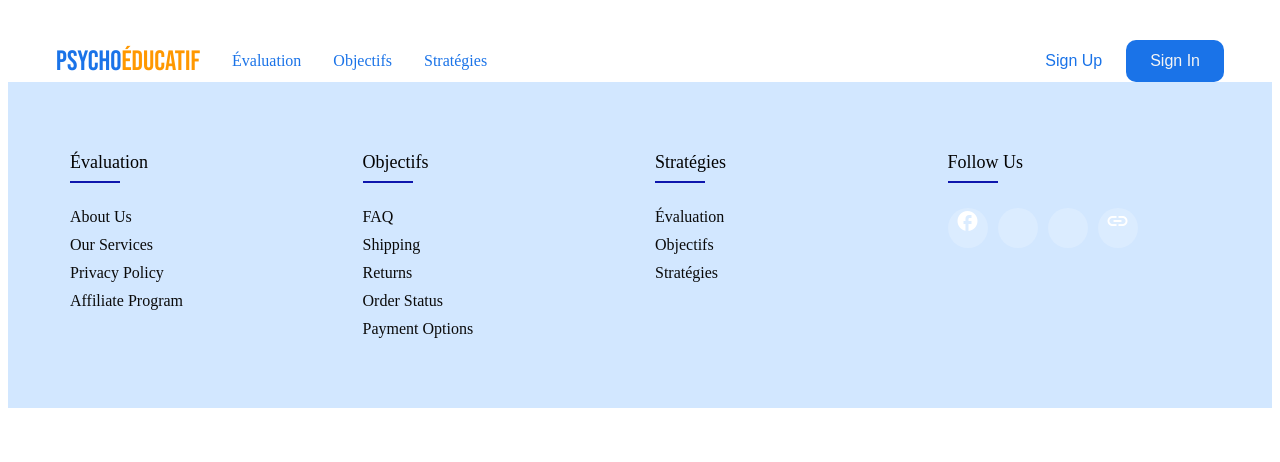
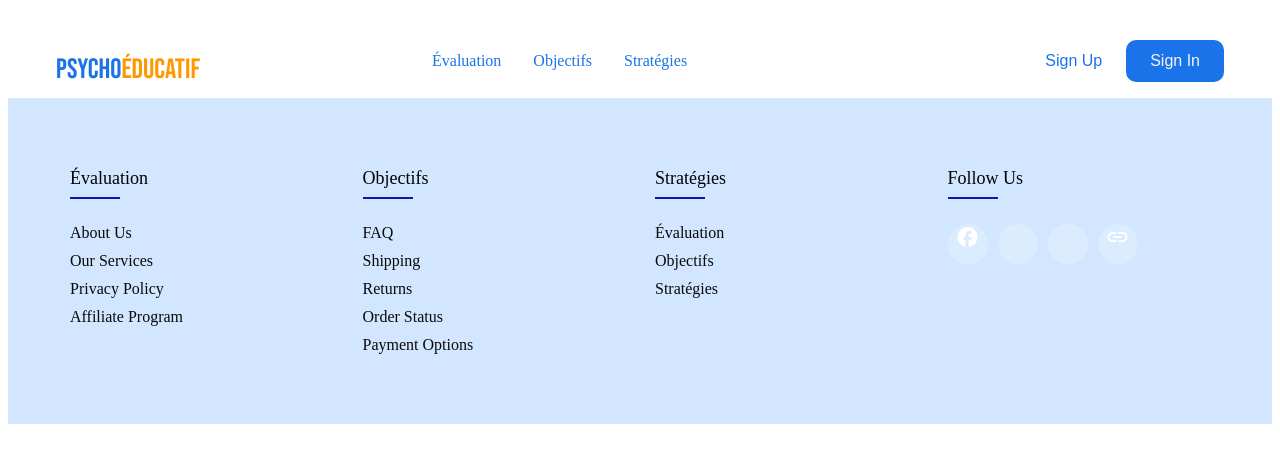
Before and after one commit to ahmed-bs/PsychoEducatif, an Angular app: page / in a window 1280 px wide. Shown: the top 462 px of the page. Built offline with nearby package versions, Linux system fonts and the light colour scheme.

Commit message:
some update css header

```diff
--- a/src/app/features/Client/dashboardClient/dashboardClient.component.css
+++ b/src/app/features/Client/dashboardClient/dashboardClient.component.css
@@ -1,18 +1,6 @@
 @import url("https://fonts.googleapis.com/css2?family=Bebas+Neue&family=Poppins:ital,wght@0,100;0,200;0,300;0,400;0,500;0,600;0,700;0,800;0,900;1,100;1,200;1,300;1,400;1,500;1,600;1,700;1,800;1,900&display=swap");
 
-:root {
-  --primary-color: #ff833e;
-  --primary-color-dark: #db6f35;
-  --text-dark: #333333;
-  --text-light: #767268;
-  --white: #ffffff;
-  --max-width: 1200px;
-  --header-font: "Bebas Neue", sans-serif;
-}
-
 * {
-  padding: 0;
-  margin: 0;
   box-sizing: border-box;
 }
 
@@ -43,6 +31,7 @@ body {
 .header__image {
   position: relative;
   isolation: isolate;
+  margin-top: 55px;
 }
 
 .header__image::before {
@@ -54,7 +43,6 @@ body {
   top: 50%;
   left: 50%;
   transform: translate(-50%, -50%);
-
   background-size: cover;
   background-position: center center;
   background-repeat: no-repeat;
@@ -64,6 +52,7 @@ body {
 }
 
 .header__image img {
+
   max-width: 250px;
   margin-inline: auto;
 }
@@ -92,7 +81,7 @@ body {
 
 .header__image__card-1 {
   top: 25%;
-  left: 0;
+  left: 50px;
   transform: translate(-50%, -50%);
 }
 
--- a/src/app/shared/header/header.component.css
+++ b/src/app/shared/header/header.component.css
@@ -1,8 +1,6 @@
 @import url("https://fonts.googleapis.com/css2?family=Bebas+Neue&family=Poppins:ital,wght@0,100;0,200;0,300;0,400;0,500;0,600;0,700;0,800;0,900;1,100;1,200;1,300;1,400;1,500;1,600;1,700;1,800;1,900&display=swap");
 
 * {
-    padding: 0;
-    margin: 0;
     box-sizing: border-box;
 }
 
@@ -34,6 +32,7 @@ nav {
     align-items: center;
     justify-content: space-between;
     background-color: #84c1ff;
+    margin-top: 0;
 }
 
 .nav__logo a {
@@ -62,7 +61,7 @@ nav {
     top: 64px;
     left: 0;
     width: 100%;
-    padding: 2rem;
+    padding: 1rem;
     list-style: none;
     display: flex;
     align-items: center;
@@ -74,6 +73,7 @@ nav {
     transition: 0.5s;
     z-index: -1;
     transform: translateY(-100%);
+    margin-top: 0;
 }
 
 .nav__links.open {
@@ -93,7 +93,7 @@ nav {
 
 .nav__btns {
     display: flex;
-    justify-content: end;
+    justify-content: flex-end;
     /* Stack buttons vertically on small screens */
 
 }
@@ -170,6 +170,7 @@ nav {
       flex-direction: row;
       background-color: transparent;
       transform: none;
+      margin-left: 200px;
     }
 
     .nav__links a {
@@ -245,7 +246,7 @@ nav {
 @media (min-width < 768px) {
     nav {
         position: static;
-        padding-block: 2rem 0;
+        padding-block: 0 0;
         padding-inline: 1rem;
         max-width: 1200px;
         margin-inline: auto;
```
